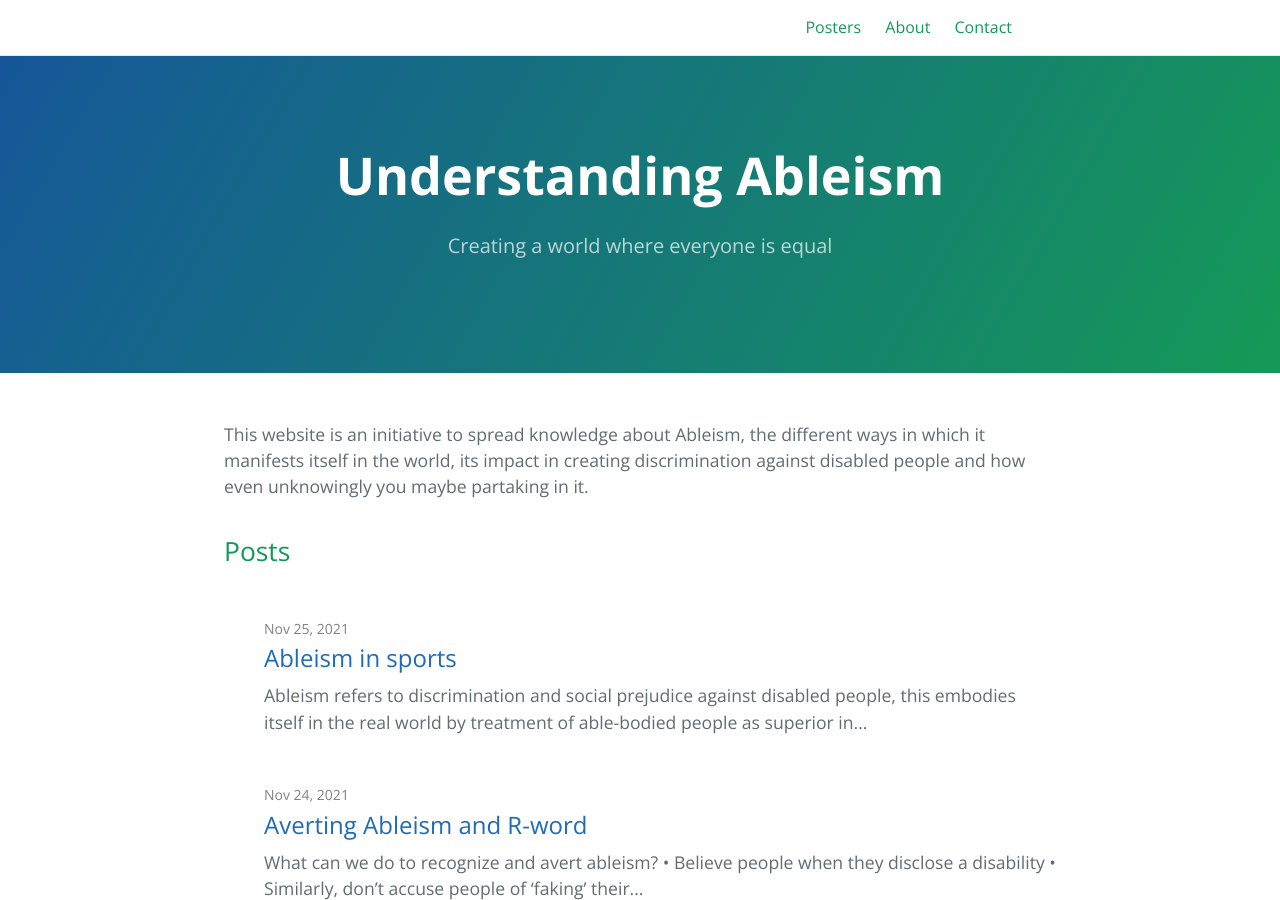
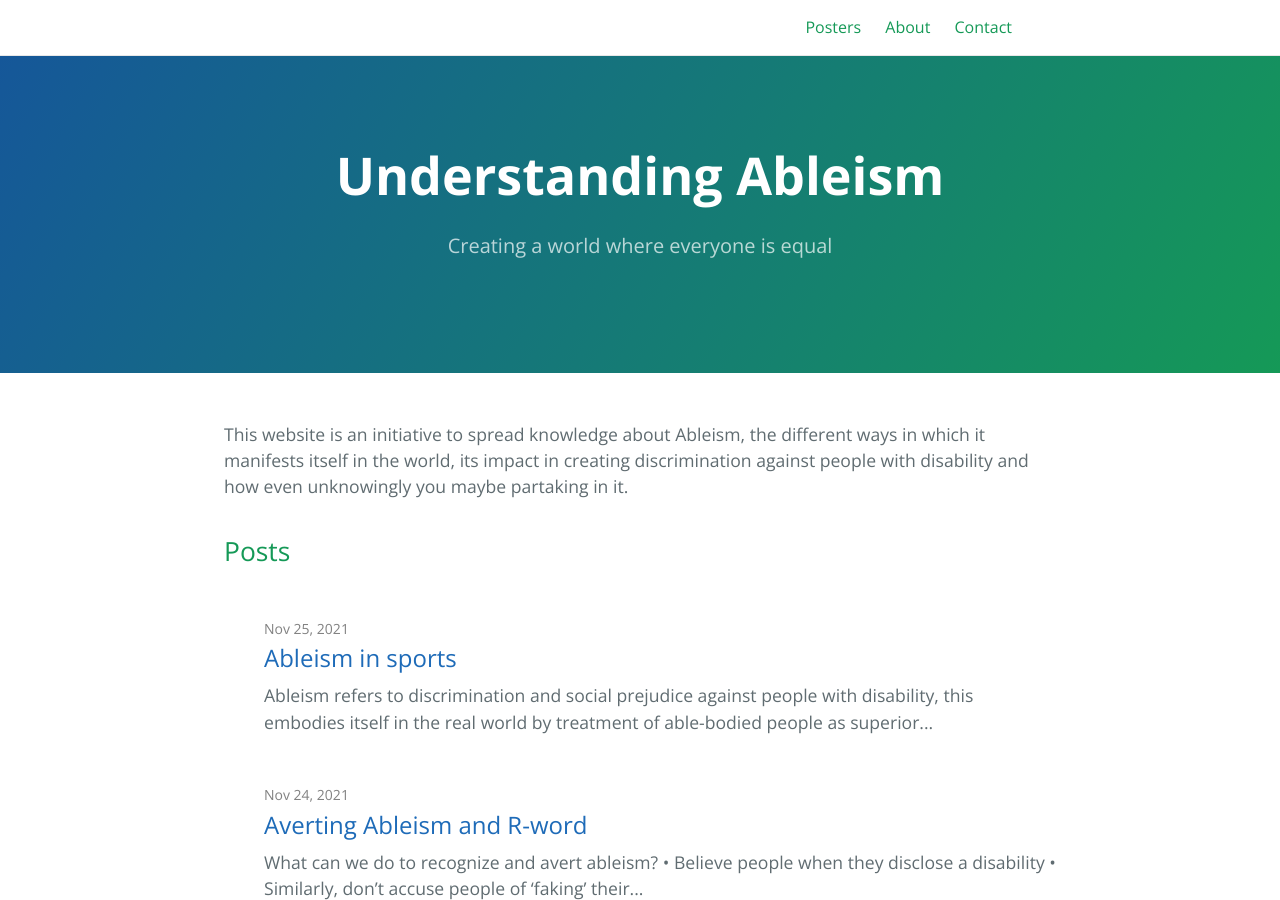
Before and after one commit to Group-8-itd/Group-8-itd.github.io, a Jekyll site: the page built from index.md, in a window 1280 px wide and 900 px high. Built offline with Jekyll 4.4.1, drawn with Linux system fonts in a browser that asks for light colours.

Commit message:
updated the posts

```diff
--- a/_posts/2021-11-25-Ableismin-sports.md
+++ b/_posts/2021-11-25-Ableismin-sports.md
@@ -6,7 +6,7 @@
 author: "Ashwin Olakangal"
 ---
 
-Ableism refers to discrimination and social prejudice against disabled people, this embodies itself in the real world by treatment of able-bodied people as superior in comparison.  Note the careful distinction between ableism and disablism, which refers to having negative opinion of disabled people.
+Ableism refers to discrimination and social prejudice against people with disability, this embodies itself in the real world by treatment of able-bodied people as superior in comparison.  Note the careful distinction between ableism and disablism, which refers to having negative opinion of disabled people.
 
 We often hear about the extraordinary efforts that a disablied athelte had to go through in order to win a competition, the narrative is focused more on their disability that they had to "overcome" rather than on the efforts that they did to outperform their competition.
 
@@ -18,5 +18,5 @@
 In 2015, National Para-Atheltic championship was organized in India which was poorly managed by increased number of athletes and poor funding
 for the program, this national level mismanagement was not even highlihgted by media. Such a disaster if faced by so called "able-bodied" athletes would be a national news for weeks.
 
-Same goes for the poor funding and training facility that disabled athletes have to put up with because the government is more concerned
+Same goes for the poor funding and training facility that para-athletes have to put up with because the government is more concerned
 in proving funding to other athletes.
--- a/about.md
+++ b/about.md
@@ -7,9 +7,9 @@
 order: 1
 ---
 
-This website is created as a part of undegraduate course on Introduction to Disability Studies taken by Prof. Shilpi Anand.
+This website is created as a part of undegraduate course on Introduction to Disability Studies taken by Prof. Shilpa Anand.
 We the students of Group 8 had to evolve a social media campaign in order to spread awareness about Ableism and how it affects
-lives of diasbled people.
+lives of people with disability.
 
 We decided to create a blog where we would completely focus on our topic and create posts without any restrictions.
 In order to make the site more accessible for all we decided to include sound tracks for the articles published and created
--- a/index.md
+++ b/index.md
@@ -9,4 +9,4 @@
 ---
 
 This website is an initiative to spread knowledge about Ableism, the different ways in which it manifests itself in the world,
-its impact in creating discrimination against disabled people and how even unknowingly you maybe partaking in it.
+its impact in creating discrimination against people with disability and how even unknowingly you maybe partaking in it.
```
Also changed, not shown: _posts/2021-11-24-Averting-Ableism.md (+3 -1 lines), posters.md (+9 -1 lines), assets/images/poster1.jpg (added), assets/images/poster2.jpg (added), assets/images/poster3.jpg (added), assets/images/poster4.jpg (added).
